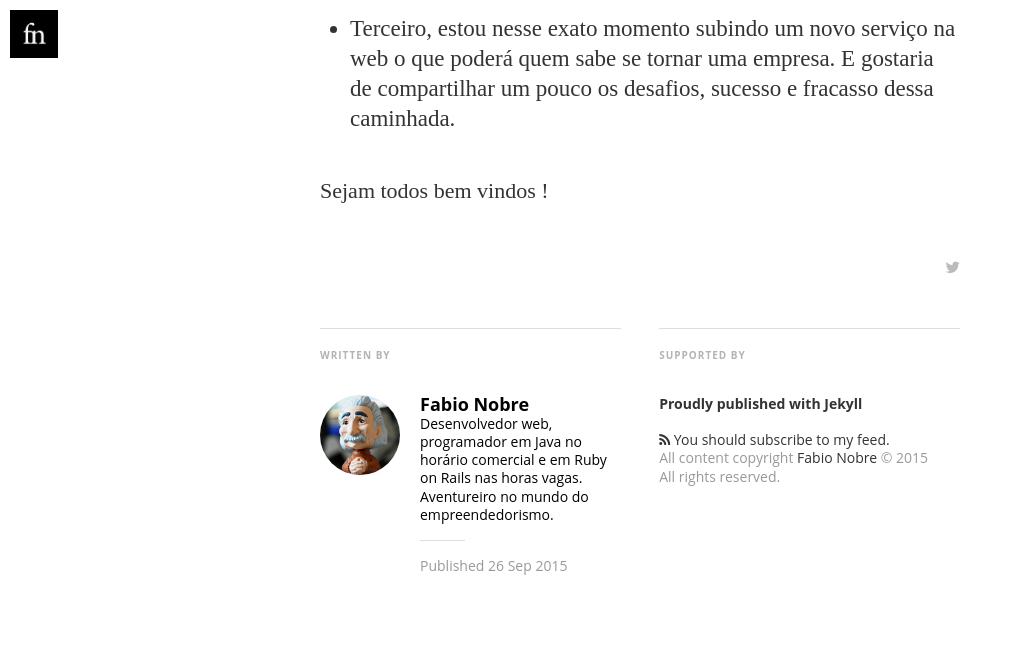
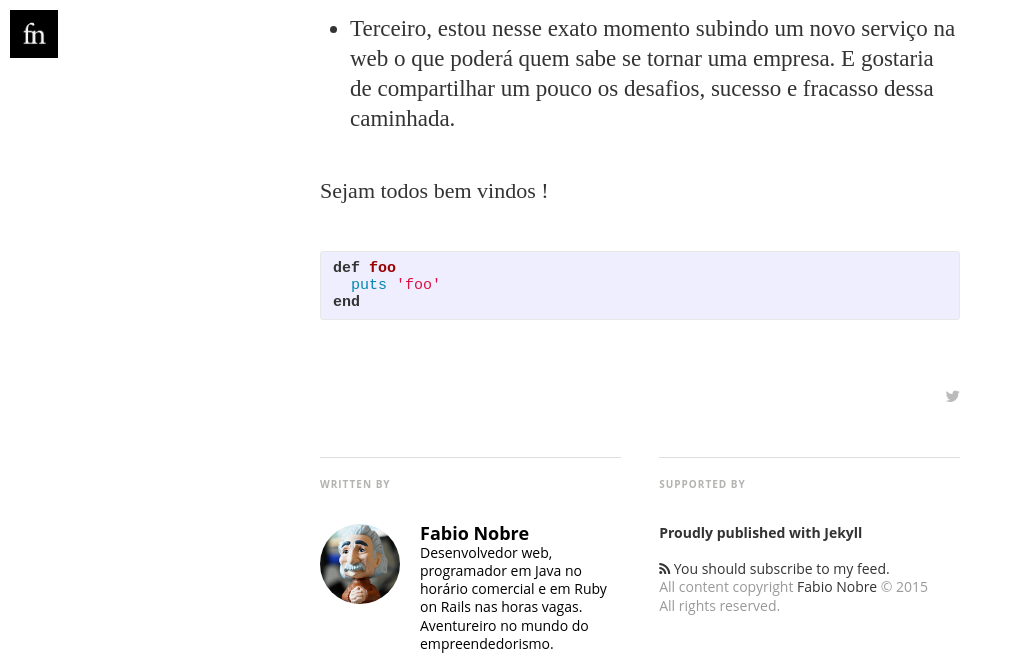
Before and after one commit to fabionobre/fabionobre.github.io, a Jekyll site: the page built from _posts/2015-09-24-post_de_teste.md, in a window 1280 px wide and 900 px high, scrolled down 1316 px, cut to the strip 0-661 px from the top of the window. Shown: the whole strip, without its empty margins (0-1013 px from the left). Built offline with Jekyll 4.4.1, drawn with Linux system fonts in a browser that asks for light colours; nearby versions of some CDN libraries; some web fonts are replaced; Markdown is read by kramdown in place of the engine named in the settings.

Commit message:
Update 2015-09-24-post_de_teste.md

```diff
--- a/_posts/2015-09-24-post_de_teste.md
+++ b/_posts/2015-09-24-post_de_teste.md
@@ -14,3 +14,9 @@ Por que resolvi tentar de novo ?
 - Terceiro, estou nesse exato momento subindo um novo serviço na web o que poderá quem sabe se tornar uma empresa. E gostaria de compartilhar um pouco os desafios, sucesso e fracasso dessa caminhada.
 
 Sejam todos bem vindos !
+
+{% highlight ruby %}
+def foo
+  puts 'foo'
+end
+{% endhighlight %}
```
